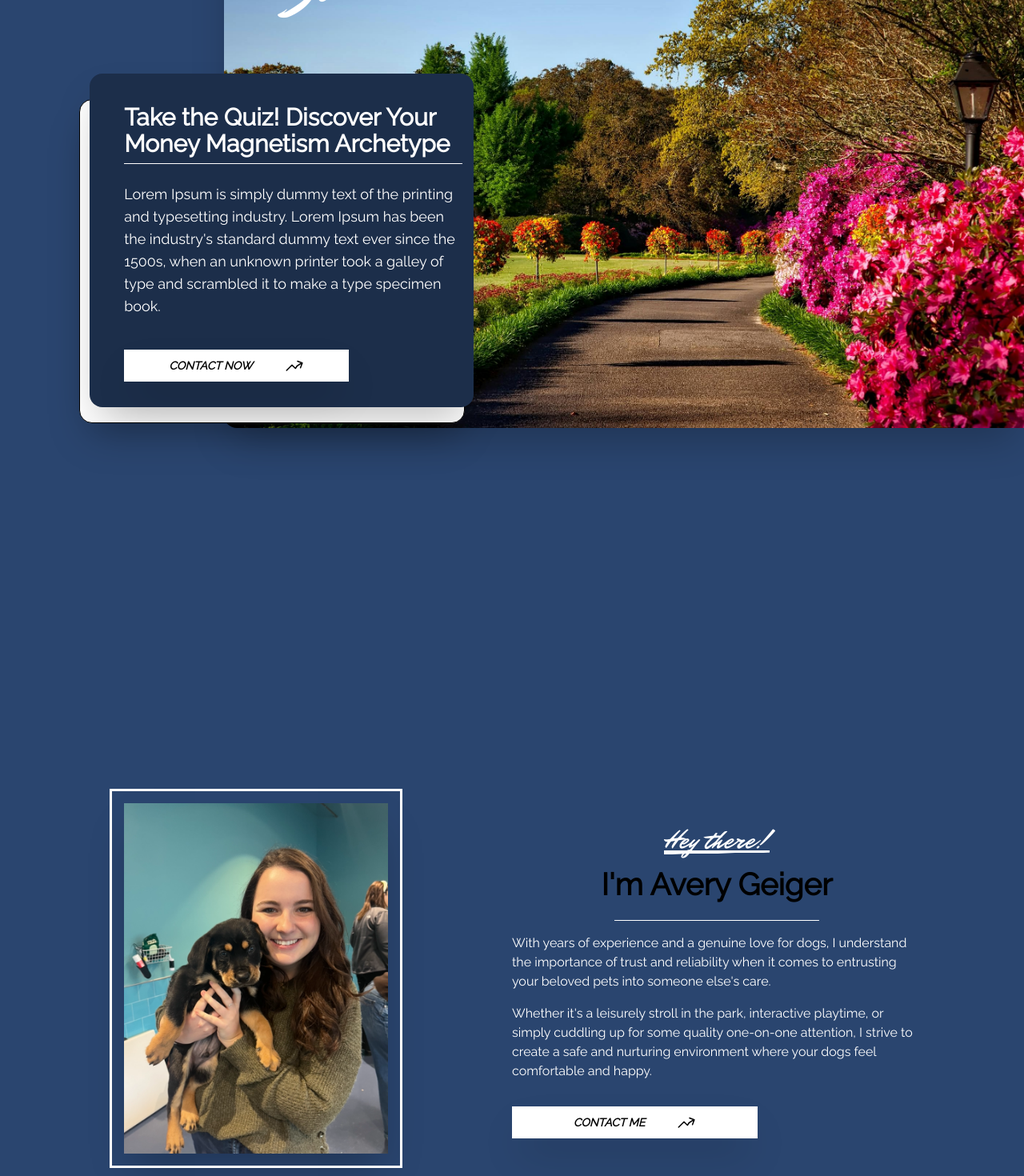
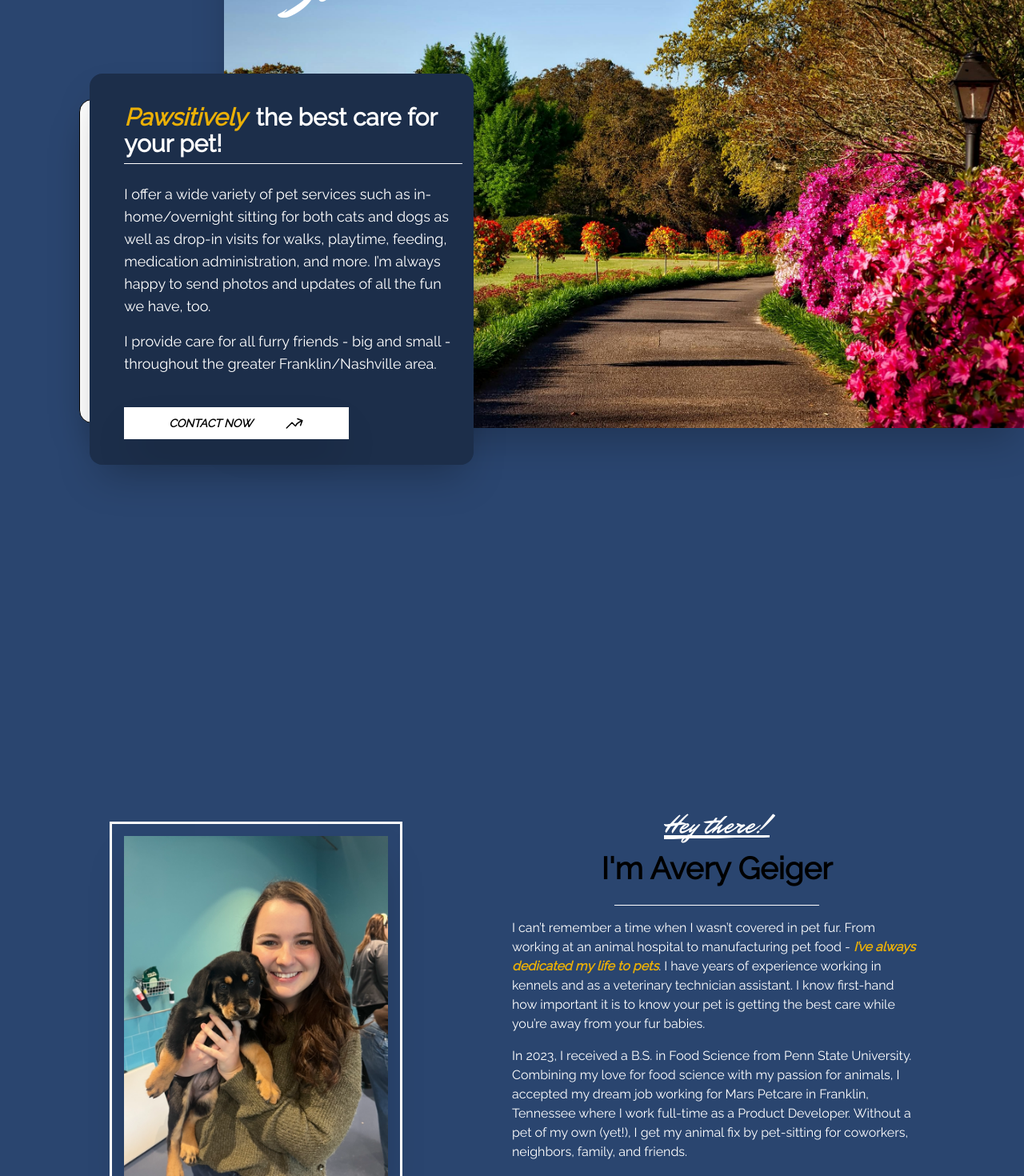
Before and after one commit to MitchellGruner/Averys-Pet-Sitting, a Next.js app: page / in a window 1280 px wide. Shown: the part 340-1810 px from the top of the page at 80% size. Built offline with nearby package versions, Linux system fonts and the light colour scheme.

Commit message:
add written content from Avery in place of filler text

```diff
--- a/app/components/about/About.tsx
+++ b/app/components/about/About.tsx
@@ -22,10 +22,11 @@ const About = () => {
                     <hr className="text-white w-1/2 mx-auto my-4" />
 
                     <p className="text-white text-left 2xs:mb-2 sm:mb-3 xl:mb-4">
-                        With years of experience and a genuine love for dogs, I understand the importance of trust and reliability when it comes to entrusting your beloved pets into someone else's care.
+                        I can’t remember a time when I wasn’t covered in pet fur. From working at an animal hospital to manufacturing pet food - <span className="italic text-yellow font-bold">I’ve always dedicated my life to pets</span>. I have years of experience working in kennels and as a veterinary technician assistant. I know first-hand how important it is to know your pet is getting the best care while you’re away from your fur babies.
                     </p>
 
-                    <p className="text-white text-left">Whether it's a leisurely stroll in the park, interactive playtime, or simply cuddling up for some quality one-on-one attention, I strive to create a safe and nurturing environment where your dogs feel comfortable and happy.
+                    <p className="text-white text-left">
+                        In 2023, I received a B.S. in Food Science from Penn State University. Combining my love for food science with my passion for animals, I accepted my dream job working for Mars Petcare in Franklin, Tennessee where I work full-time as a Product Developer. Without a pet of my own (yet!), I get my animal fix by pet-sitting for coworkers, neighbors, family, and friends.
                     </p>
 
                     <ContactButton text={"Contact Me"} />
--- a/app/components/main/MainText.tsx
+++ b/app/components/main/MainText.tsx
@@ -18,12 +18,16 @@ const MainText = () => {
             </span>
 
             <div className="main-text-container bg-navy absolute rounded-2xl shadow-2xl">
-                <h1 className="2xs:text-lg xs:text-xl sm:text-2xl xl:text-3xl font-semibold pb-2 text-white">Take the Quiz! Discover Your Money Magnetism Archetype</h1>
+                <h1 className="2xs:text-lg xs:text-xl sm:text-2xl xl:text-3xl font-semibold pb-2 text-white"><span className="italic text-yellow pr-1">Pawsitively</span> the best care for your pet!</h1>
 
                 <hr className="py-3 text-white" />
 
                 <p className="2xs:text-sm sm:text-md xl:text-lg leading-6 text-white">
-                    Lorem Ipsum is simply dummy text of the printing and typesetting industry. Lorem Ipsum has been the industry's standard dummy text ever since the 1500s, when an unknown printer took a galley of type and scrambled it to make a type specimen book.
+                    I offer a wide variety of pet services such as in-home/overnight sitting for both cats and dogs as well as drop-in visits for walks, playtime, feeding, medication administration, and more. I’m always happy to send photos and updates of all the fun we have, too.
+                </p>
+
+                <p className="2xs:text-sm sm:text-md xl:text-lg 2xs:mt-2 xl:mt-4 leading-6 text-white">
+                    I provide care for all furry friends - big and small - throughout the greater Franklin/Nashville area.
                 </p>
 
                 <ContactButton text={"Contact Now"} />
```
